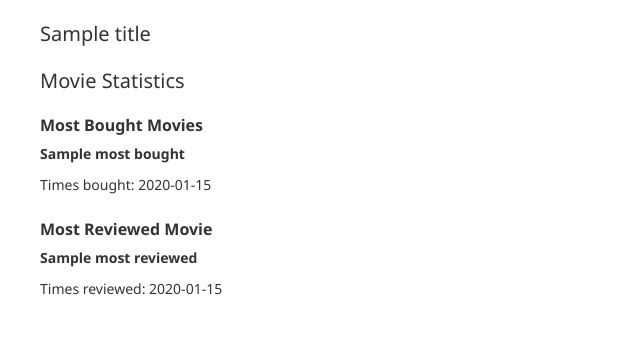
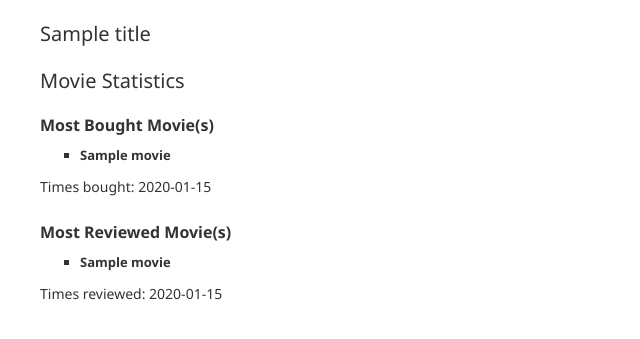
Before and after one commit to fenais/movie-store, a Django app: template movies/templates/admin/movie_stats.html in a window 1280 px wide. Shown: the part 125-464 px from the top of the page, without its empty margins (0-640 px from the left). Run offline with Django 5.2, Linux system fonts and the light colour scheme; the template is opened without the code that fills it: most values are stand-ins (such as "Sample title", 1, 10 or a date in 2020); parts of the project's set-up code (start-up, migrations or seed data) failed here and were passed over.

Commit message:
Fix stats dashboard to handle ties for top users and movies

```diff
--- a/movies/templates/admin/movie_stats.html
+++ b/movies/templates/admin/movie_stats.html
@@ -2,18 +2,26 @@
 {% block content %}
 <h1>Movie Statistics</h1>
 
-<h2>Most Bought Movies</h2>
+<h2>Most Bought Movie(s)</h2>
 {% if most_bought %}
-  <p><strong>{{ most_bought.movie__name }}</strong></p>
-  <p>Times bought: {{ most_bought.times }}</p>
+<ul>
+  {% for movie in most_bought %}
+    <li><Strong>{{ movie.movie__name }}</Strong></li>
+  {% endfor %}
+</ul>
+<p>Times bought: {{ most_bought.0.times }}</p>
 {% else %}
   <p>No purchases yet.</p>
 {% endif %}
 
-<h2 style="margin-top: 24px;">Most Reviewed Movie</h2>
+<h2 style="margin-top: 24px;">Most Reviewed Movie(s)</h2>
 {% if most_reviewed %}
-  <p><strong>{{ most_reviewed.movie__name }}</strong></p>
-  <p>Times reviewed: {{ most_reviewed.times }}</p>
+<ul>
+  {% for movie in most_reviewed %}
+    <li><Strong>{{ movie.movie__name }}</Strong></li>
+  {% endfor %}
+</ul>
+<p>Times reviewed: {{ most_reviewed.0.times }}</p>
 {% else %}
   <p>No reviews yet.</p>
 {% endif %}
```
Also changed, not shown: movies/admin.py (+25 -14 lines), movies/templates/admin/user_stats.html (+8 -4 lines), 1 other file.
